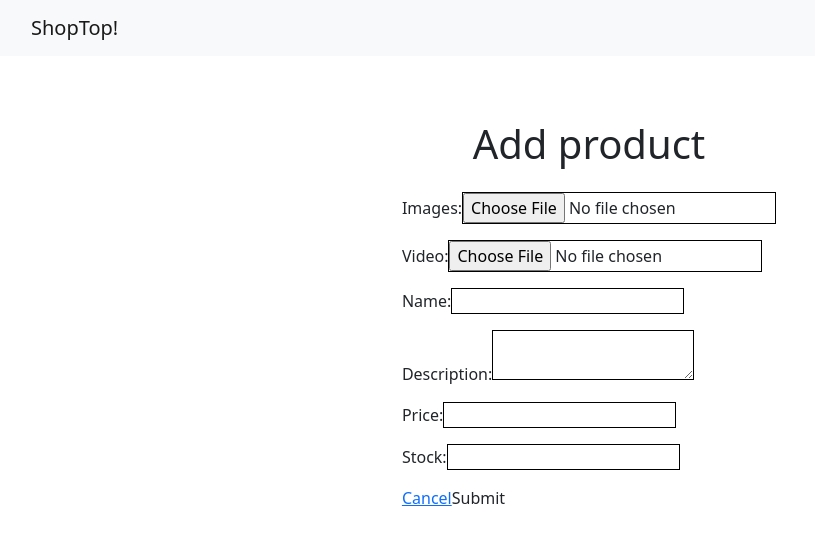
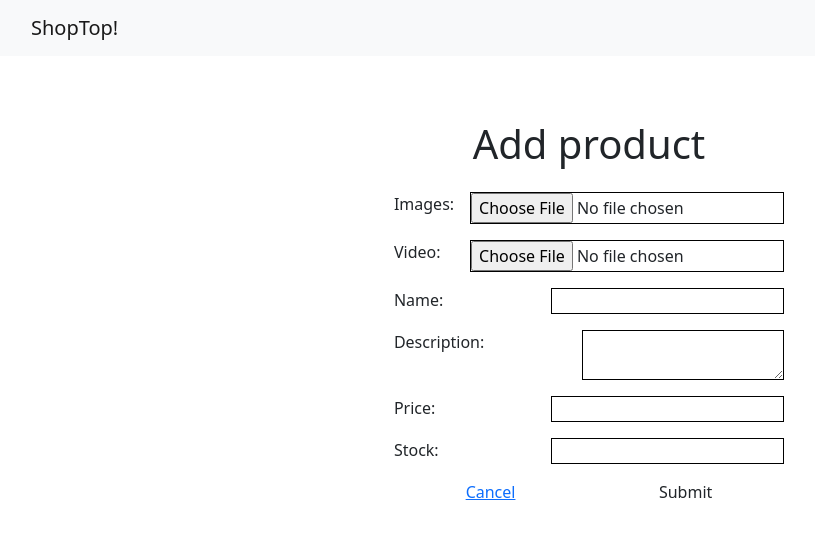
Before and after one commit to law-a-1/frontend, a Next.js app: page /add-product in a window 1280 px wide. Shown: the top 542 px of the page, without its empty margins (51-866 px from the left). Built offline with nearby package versions, Linux system fonts and the light colour scheme.

Commit message:
Add form validation

```diff
--- a/components/ProductForm.js
+++ b/components/ProductForm.js
@@ -1,40 +1,77 @@
 import styles from "../styles/ProductForm.module.css";
+import { useForm } from "react-hook-form";
 import Link from "next/link";
 
-export default function ProductForm({ method, action }) {
+export default function ProductForm({ submitHandler }) {
+  const {
+    register,
+    handleSubmit,
+    formState: { errors },
+  } = useForm();
+
+  const onSubmit = (data) => {
+    data.price = parseInt(data.price);
+    data.stock = parseInt(data.stock);
+    submitHandler(data);
+  };
   return (
-    <form action={action} method={method} styles={styles.main}>
-      <div classNameName={styles.formItem}>
+    <form styles={styles.main} onSubmit={handleSubmit(onSubmit)}>
+      <div className={styles.formItem}>
         <label htmlFor="images">Images:</label>
         <input type="file" id="images" name="images" />
       </div>
 
-      <div classNameName={styles.formItem}>
+      <div className={styles.formItem}>
         <label htmlFor="video">Video:</label>
         <input type="file" id="images" name="images" />
       </div>
 
-      <div classNameName={styles.formItem}>
+      <div className={styles.formItem}>
         <label htmlFor="name">Name:</label>
-        <input required type="text" id="name" name="name" />
+        <input
+          {...register("name", { required: true })}
+          type="text"
+          id="name"
+          name="name"
+        />
+        {errors.name?.type === "required" && "Name is required"}
       </div>
 
-      <div classNameName={styles.formItem}>
+      <div className={styles.formItem}>
         <label htmlFor="description">Description:</label>
-        <textarea required id="description" name="description" />
+        <textarea
+          {...register("description", { required: true })}
+          id="description"
+          name="description"
+        />
+        {errors.description?.type === "required" && "Description is required"}
       </div>
 
-      <div classNameName={styles.formItem}>
+      <div className={styles.formItem}>
         <label htmlFor="price">Price:</label>
-        <input required type="number" id="price" name="price" min="0" />
+        <input
+          {...register("price", { required: true, min: 0 })}
+          type="number"
+          id="price"
+          name="price"
+        />
+        {errors.Price?.type === "required" && "Price is required"}
+        {errors.stock?.type === "min" && "Price cannot be less than 0"}
       </div>
 
-      <div classNameName={styles.formItem}>
+      <div className={styles.formItem}>
         <label htmlFor="stock">Stock:</label>
-        <input required type="number" id="stock" name="stock" min="0" />
+        <input
+          {...register("stock", { required: true, min: 0 })}
+          type="number"
+          id="stock"
+          name="stock"
+        />
+        {errors.stock?.type === "required" && "Stock is required"}
+        {errors.stock?.type === "min" && "Stock cannot be less than 0"}
       </div>
 
-      <div classNameName={styles.buttons}>
+      <div className={styles.buttons}>
         <button>
           <Link href="/">
             <a>Cancel</a>
```
